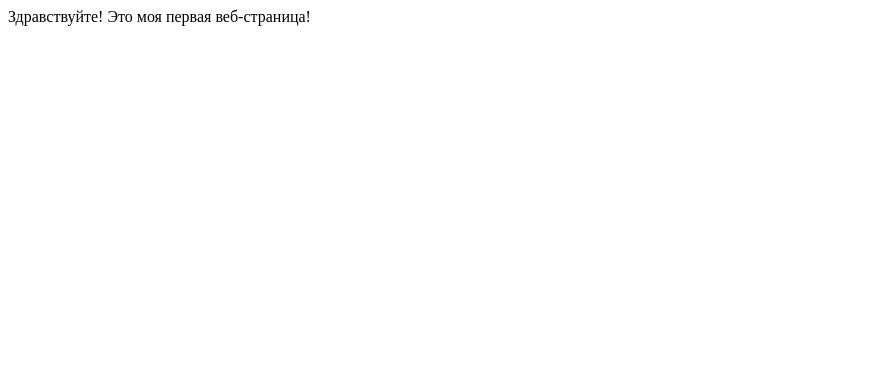
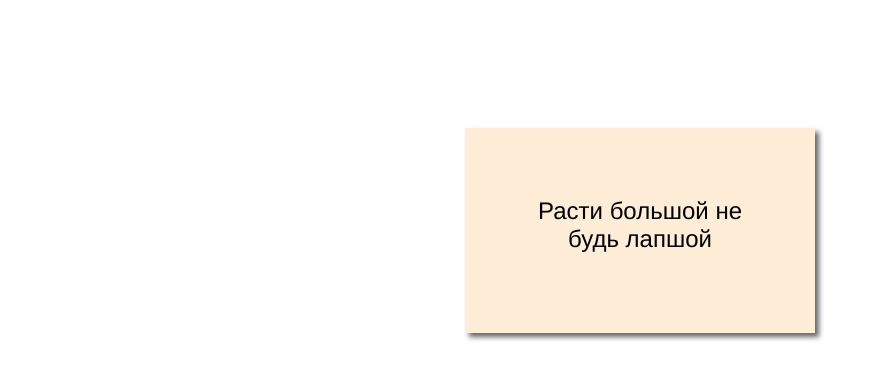
Before and after one commit to DmitryRbl/first_website, a plain HTML site: page index.html in a window 1280 px wide. Shown: the whole page, without its empty margins (0-878 px from the left). Drawn offline with Linux system fonts and the light colour scheme.

Commit message:
feat: +карточка с надписью + стили

```diff
--- a/index.html
+++ b/index.html
@@ -1,8 +1,13 @@
 <html>
 <head>
-<title>Мой первый сайт </title>
+    <meta charset="UTF-8">
+    <title>Настроение</title>
+    <link rel="stylesheet" href="style.css">
+    <link rel="icon" type="image" href="https://code.s3.yandex.net/web-code/rules-favicon.ico">
 </head>
 <body>
-Здравствуйте! Это моя первая веб-страница!
+    <div class="card">
+        <h3 class="card-title">Расти большой не будь лапшой</h3>
+    </div>
 </body>
 </html>
--- /dev/null
+++ b/style.css
@@ -0,0 +1,25 @@
+body {
+    margin: 0;
+    font-size: 100%;
+    font-weight: normal;
+  }
+  * {
+    box-sizing: border-box;
+  }
+  body {
+    font-family: 'Helvetica', 'Arial', sans-serif;
+    text-align: center;
+  }
+  .card {
+    margin-top: 10%;
+    width: 350px;
+    padding: 45px 45px 70px 45px;
+    display: inline-block;
+    box-shadow: 4px 4px 5px rgba(32, 25, 25, 0.671);
+    background-color: rgb(255, 237, 215);
+  }
+  .card-title {
+    font-size: 24px;
+    font-weight: 500;
+    margin-bottom: 10px;
+  }
```
